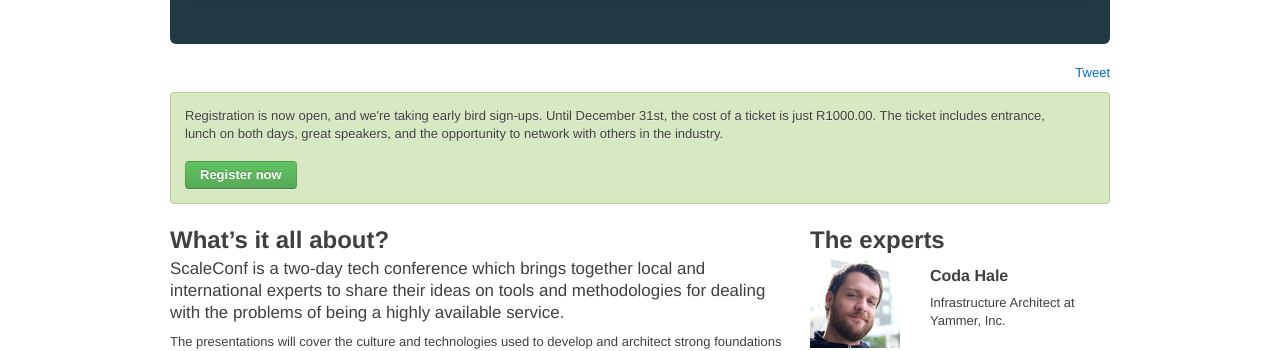
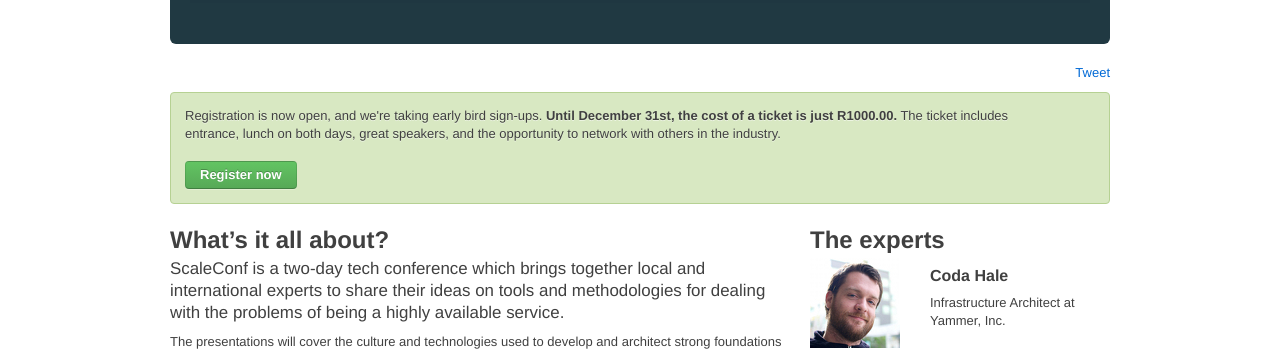
Before and after one commit to scaleconf/scaleconf.github.com, a Jekyll site: the page built from index.html, in a window 1280 px wide and 1173 px high. Shown: the part 256-607 px from the top of the window. Built offline with Jekyll 4.4.1, drawn with Linux system fonts in a browser that asks for light colours; Markdown is read by kramdown in place of the engine named in the settings; comment, search, counter and statistics services are not loaded.

Commit message:
made price in bold after question on price via email

```diff
--- a/index.html
+++ b/index.html
@@ -14,7 +14,7 @@
           <div class='span16'>
               <div class='alert-message block-message info' style='background: #D8E8C2; border-color: #B6D193;'>
                   <p>
-                    Registration is now open, and we're taking early bird sign-ups. Until December 31st, the cost of a ticket is just R1000.00. The ticket includes entrance, lunch on both days, great speakers, and the opportunity to network with others in the industry.
+                  Registration is now open, and we're taking early bird sign-ups. <b>Until December 31st, the cost of a ticket is just R1000.00.</b> The ticket includes entrance, lunch on both days, great speakers, and the opportunity to network with others in the industry.
                   </p><br/>
                   <a class='btn success' href='/attend'>Register now</a>
             </div>
```
